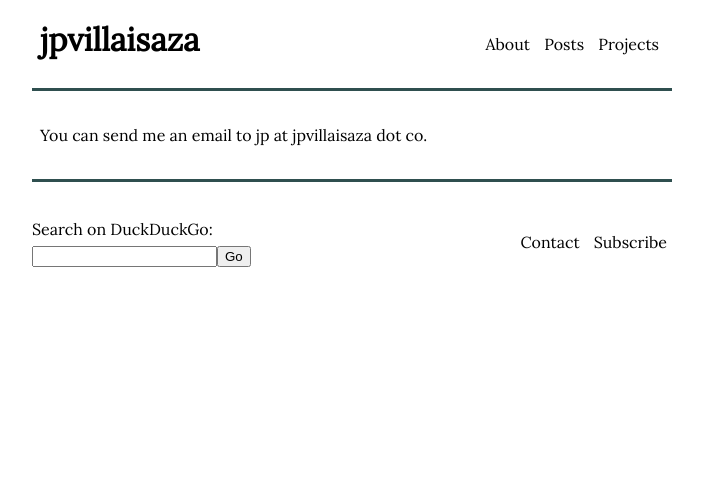
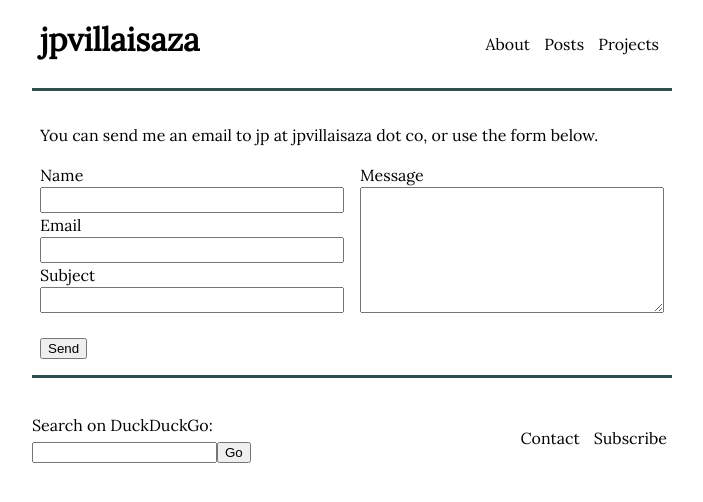
Before and after one commit to jpvillaisaza/jpvillaisaza.github.io, a Jekyll site: the page built from contact.html, in a window 1280 px wide. Shown: the top 502 px of the page, without its empty margins (288-991 px from the left). Built offline with Jekyll 4.4.1, drawn with Linux system fonts in a browser that asks for light colours.

Commit message:
Add contact form

```diff
--- a/_config.yml
+++ b/_config.yml
@@ -28,3 +28,6 @@ plugins:
   - jekyll-feed
   - jekyll-seo-tag
   - jekyll-sitemap
+
+pageclip:
+  url: https://send.pageclip.co/GmjxnkymPM1ubem8KcFL9YOICVcoODeT
--- /dev/null
+++ b/_includes/contact.html
@@ -0,0 +1,25 @@
+<form action="{{ site.pageclip.url }}" class="contact-form" method="post">
+  <div>
+    <div>
+      <label for="name">Name</label>
+      <input type="text" id="name" name="name">
+    </div>
+    <div>
+      <label for="email">Email</label>
+      <input type="email" id="email" name="email" required>
+    </div>
+    <div>
+      <label for="subject">Subject</label>
+      <input type="text" id="subject" name="subject" required>
+    </div>
+  </div>
+  <div>
+    <label for="message">Message</label>
+    <textarea id="message" name="message" required rows="6"></textarea>
+  </div>
+  <div>
+    <button type="submit" value="Send">
+      Send
+    </button>
+  </div>
+</form>
--- a/_sass/main.scss
+++ b/_sass/main.scss
@@ -204,3 +204,26 @@ main {
     }
   }
 }
+
+.contact-form {
+  display: grid;
+  gap: 1rem;
+  grid-template-columns: 1fr;
+  input, textarea {
+    font-family: inherit;
+    font-size: inherit;
+  }
+  input[type="email"], input[type="text"] {
+    width: 100%;
+  }
+  textarea {
+    resize: vertical;
+    width: 100%;
+  }
+}
+
+@media (min-width: 512px) {
+  .contact-form {
+    grid-template-columns: 1fr 1fr;
+  }
+}
--- a/contact.html
+++ b/contact.html
@@ -4,6 +4,8 @@ title: Contact
 
 <section class="section">
   <p>
-    You can send me an email to jp at jpvillaisaza dot co.
+    You can send me an email to jp at jpvillaisaza dot co, or use the form
+    below.
   </p>
+  {% include contact.html %}
 </section>
```
